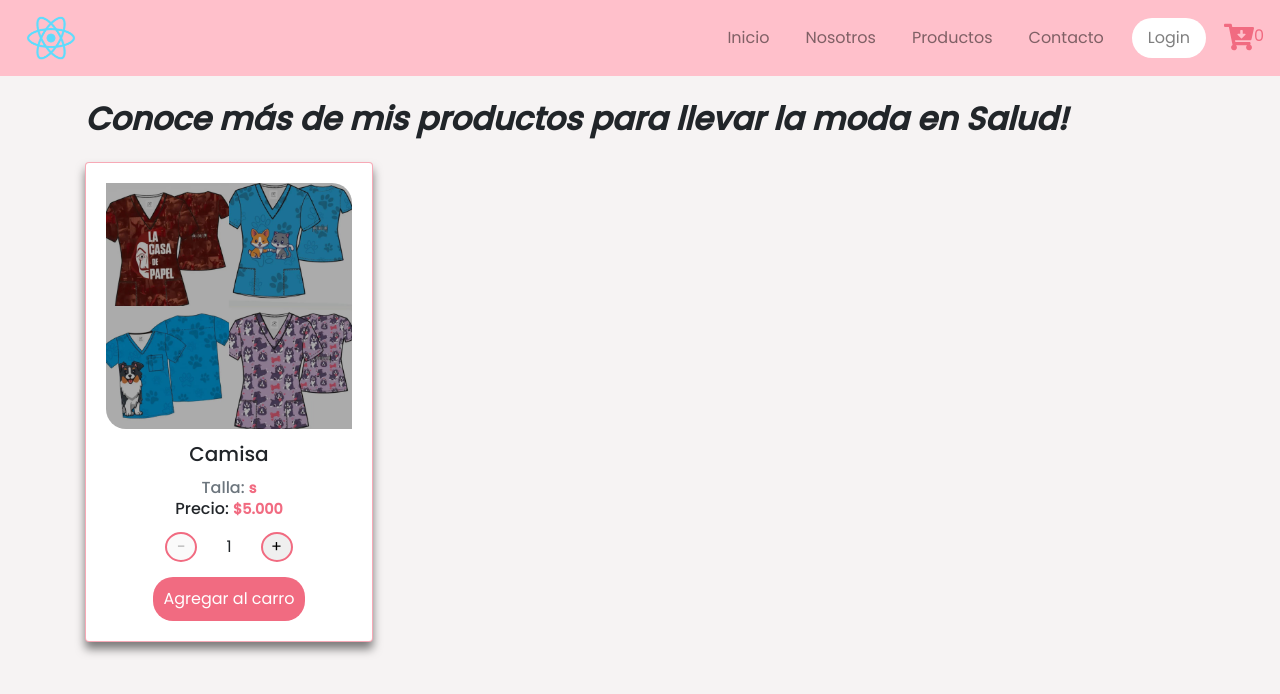
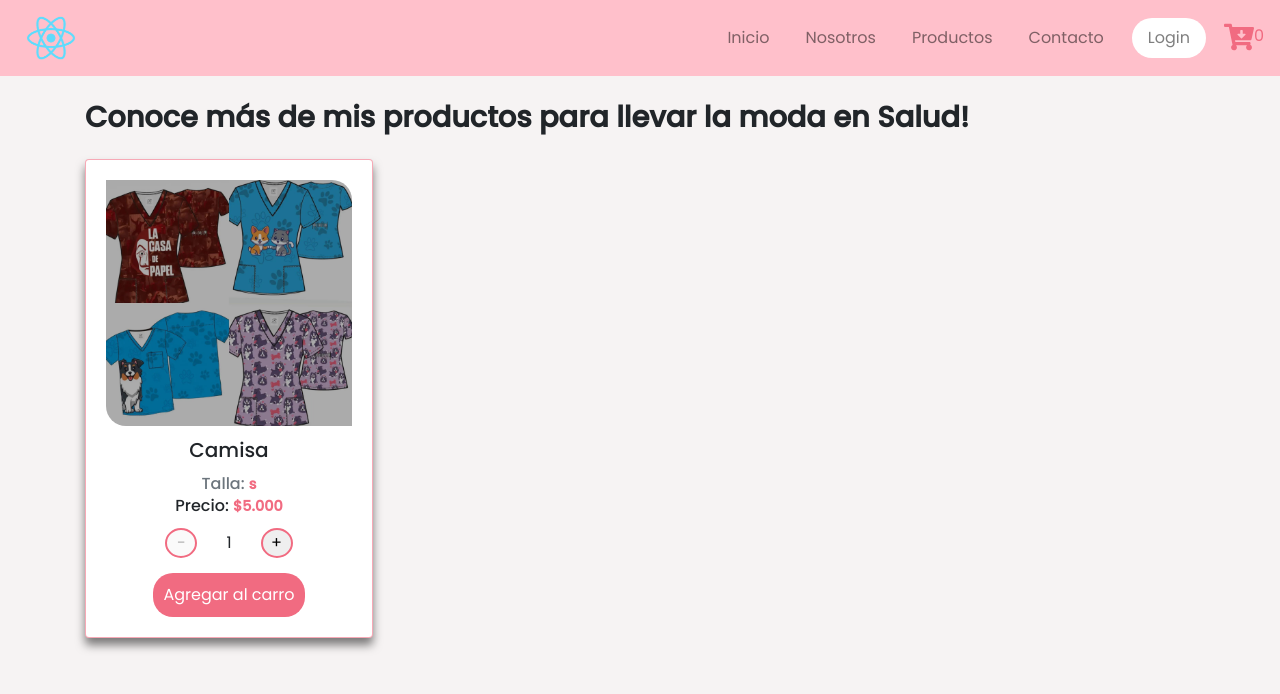
Before and after one commit to vriquelmefe/tienda-virtual-riquelme, a React (Create React App) app: page / in a window 1280 px wide. Shown: the top 694 px of the page. Built offline with nearby package versions, Linux system fonts and the light colour scheme.

Commit message:
cambio letra titulo

```diff
--- a/src/container/ItemListContainer/ItemListContainer.css
+++ b/src/container/ItemListContainer/ItemListContainer.css
@@ -1,7 +1,6 @@
 .titulo-greeting{
-    font-size: 2em;
+    font-size: 1.8em;
     font-weight: bold;
-    font-style: italic;
     font-family: 'Poppins', sans-serif;
 }
 .container{
```
